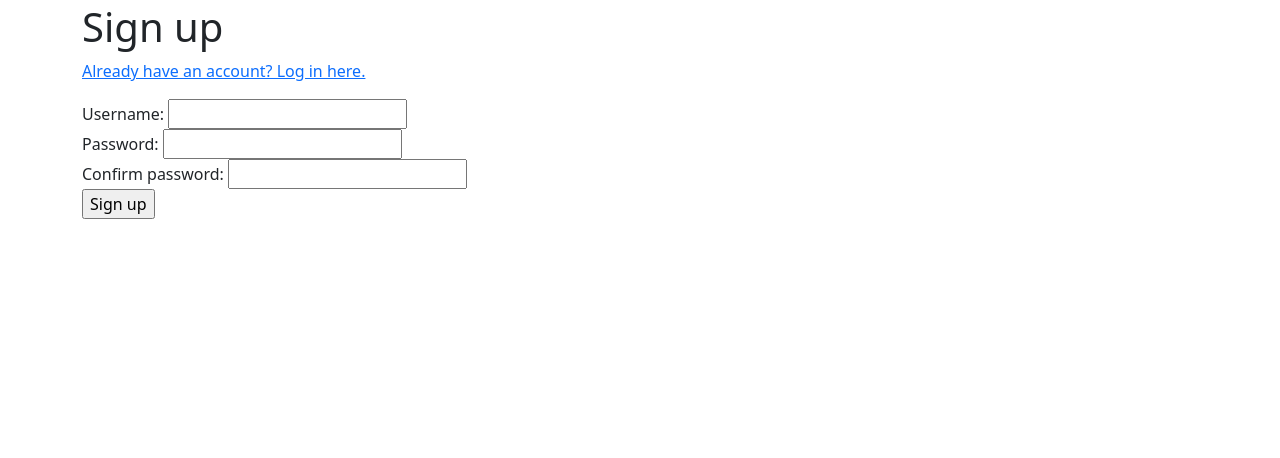
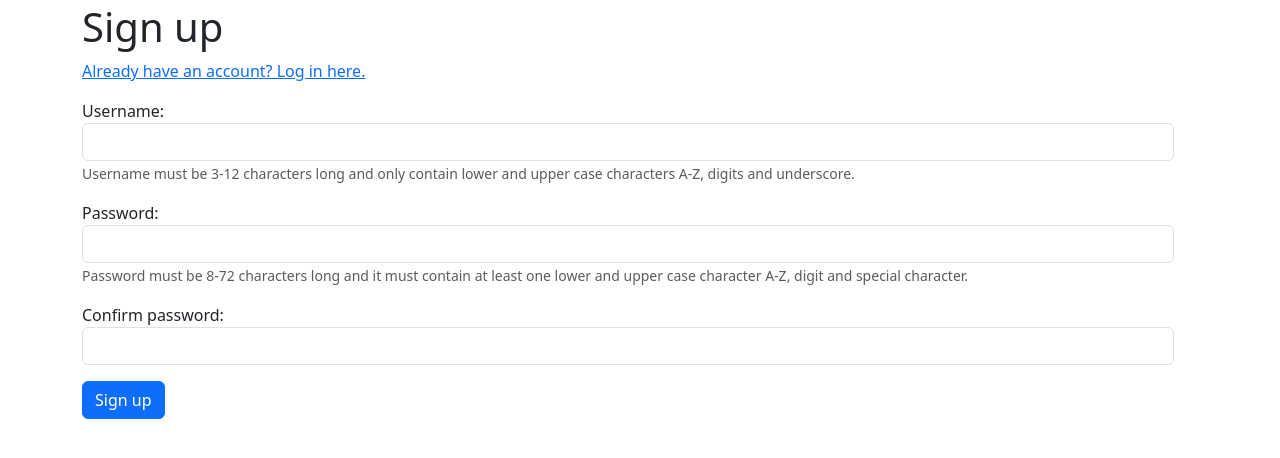
Before and after one commit to PyryL/toothpaste, a Flask app: page /sign-up in a window 1280 px wide. Shown: the part 53-511 px from the top of the page. Run offline with Flask 3, Linux system fonts and the light colour scheme.

Commit message:
bootstrap styles to login and signup

```diff
--- a/templates/signup.html
+++ b/templates/signup.html
@@ -3,12 +3,20 @@
 {% block content %}
 <p><a href="/log-in">Already have an account? Log in here.</a></p>
 <form action="/sign-up" method="POST">
-    <label for="username">Username:</label>
-    <input type="text" name="username" id="username"><br>
-    <label for="password1">Password:</label>
-    <input type="password" name="password1" id="password1"><br>
-    <label for="password2">Confirm password:</label>
-    <input type="password" name="password2" id="password2"><br>
-    <input type="submit" value="Sign up">
+    <div class="mb-3">
+        <label for="username">Username:</label>
+        <input type="text" name="username" id="username" class="form-control" pattern="[a-zA-Z0-9_]{3,12}">
+        <span class="form-text">Username must be 3-12 characters long and only contain lower and upper case characters A-Z, digits and underscore.</span>
+    </div>
+    <div class="mb-3">
+        <label for="password1">Password:</label>
+        <input type="password" name="password1" id="password1" class="form-control" minlength="8" maxlength="72" pattern=".*[^a-zA-Z0-9].*">
+        <span class="form-text">Password must be 8-72 characters long and it must contain at least one lower and upper case character A-Z, digit and special character.</span>
+    </div>
+    <div class="mb-3">
+        <label for="password2">Confirm password:</label>
+        <input type="password" name="password2" id="password2" class="form-control" minlength="8" maxlength="72">
+    </div>
+    <input type="submit" value="Sign up" class="btn btn-primary">
 </form>
 {% endblock %}
```
Also changed, not shown: templates/login.html (+14 -7 lines).
